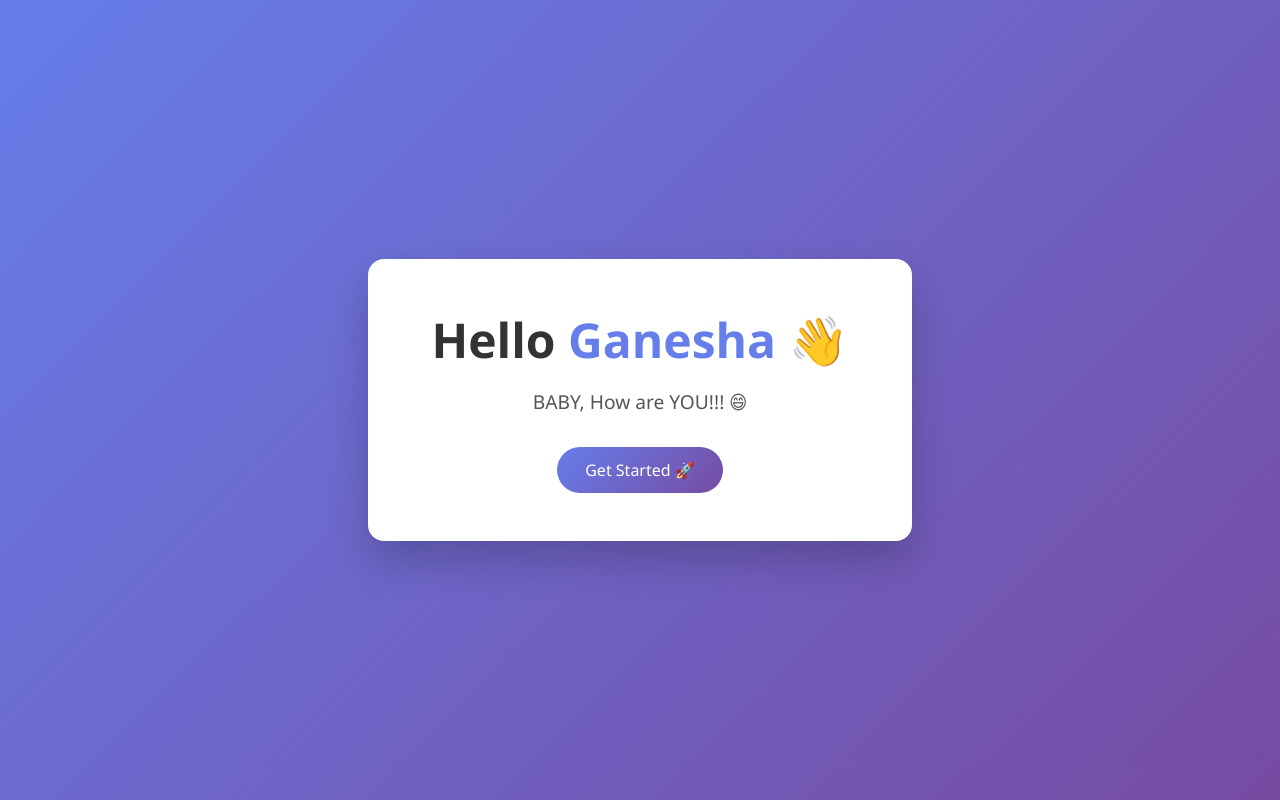
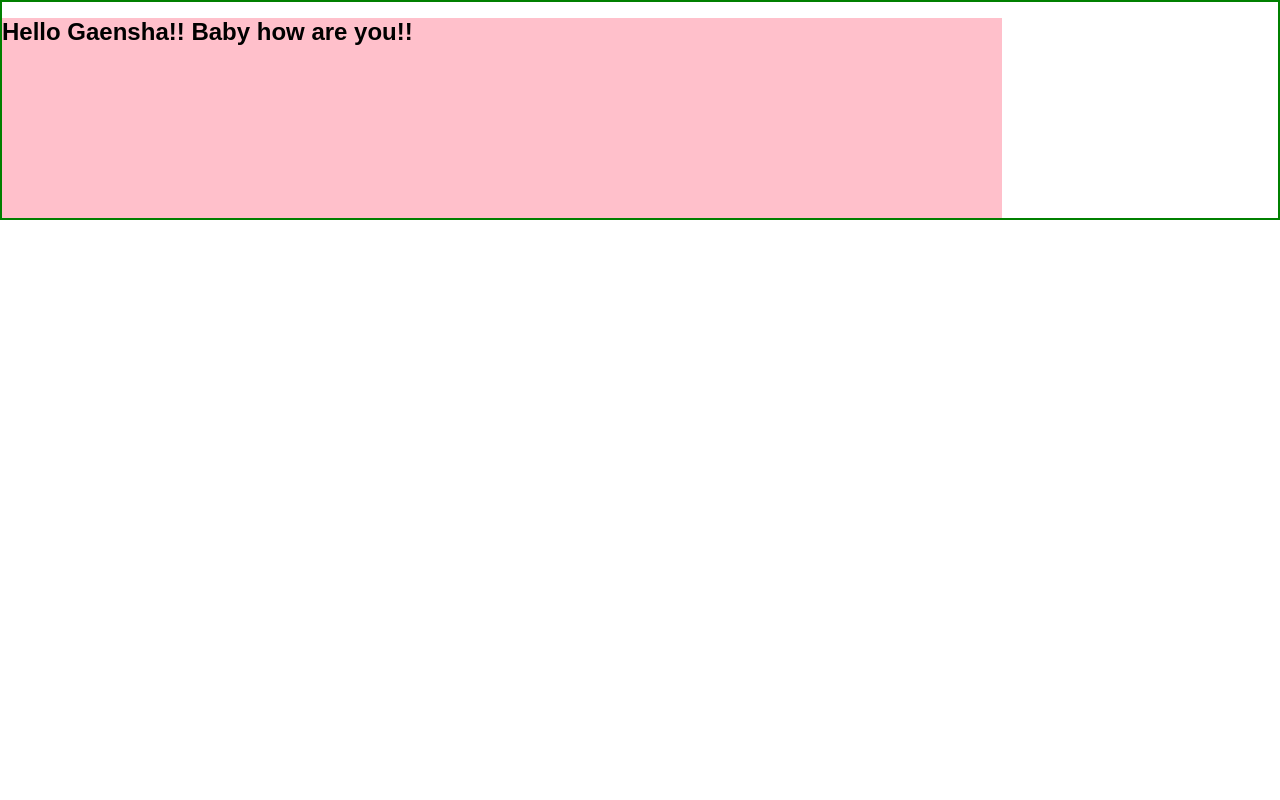
Before and after one commit to ganesha2208/AWS_FirstReact, a React (Create React App) app in the folder hello-ganesha/: page / in a window 1280 px wide. Built offline with nearby package versions, Linux system fonts and the light colour scheme.

Commit message:
css changes

```diff
--- a/hello-ganesha/src/App.css
+++ b/hello-ganesha/src/App.css
@@ -1,73 +1,18 @@
-/* Reset */
-* {
-  margin: 0;
-  padding: 0;
-  box-sizing: border-box;
-  font-family: 'Segoe UI', Tahoma, Geneva, Verdana, sans-serif;
-}
-
-/* Full screen gradient background */
-.app-container {
-  height: 100vh;
-  background: linear-gradient(135deg, #667eea, #764ba2);
-  display: flex;
-  align-items: center;
+.main-div
+{
+  height: 200px;
+  width: 1000px;
+  background: pink;
   justify-content: center;
 }
-
-/* Card */
-.card {
-  background: white;
-  padding: 3rem 4rem;
-  border-radius: 16px;
-  text-align: center;
-  box-shadow: 0 20px 40px rgba(0, 0, 0, 0.2);
-  animation: fadeIn 1s ease-in-out;
+.header1
+{
+  font-size: x-large;
+  font-family: Arial, Helvetica, sans-serif;
+  color: black;
 }
-
-/* Title */
-.title {
-  font-size: 3rem;
-  color: #333;
-  margin-bottom: 1rem;
+.uper-div
+{
+  justify-content: center;
+  border: 2px solid green;
 }
-
-.title span {
-  color: #667eea;
-}
-
-/* Subtitle */
-.subtitle {
-  font-size: 1.2rem;
-  color: #555;
-  margin-bottom: 2rem;
-}
-
-/* Button */
-.btn {
-  padding: 12px 28px;
-  font-size: 1rem;
-  border: none;
-  border-radius: 30px;
-  cursor: pointer;
-  background: linear-gradient(135deg, #667eea, #764ba2);
-  color: white;
-  transition: transform 0.3s, box-shadow 0.3s;
-}
-
-.btn:hover {
-  transform: translateY(-3px);
-  box-shadow: 0 10px 20px rgba(102, 126, 234, 0.5);
-}
-
-/* Animation */
-@keyframes fadeIn {
-  from {
-    opacity: 0;
-    transform: translateY(30px);
-  }
-  to {
-    opacity: 1;
-    transform: translateY(0);
-  }
-}
--- a/hello-ganesha/src/App.js
+++ b/hello-ganesha/src/App.js
@@ -1,23 +1,21 @@
-import './App.css';
+import React from 'react'
+import "./App.css"
 
-function App() {
+const App = () => {
   return (
-    <div className="app-container">
-      <div className="card">
-        <h1 className="title">
-          Hello <span>Ganesha</span> 👋
+    <div className='uper-div'>
+    <div className='main-div'>
+      <div>
+        <h1 className='header1'>
+          Hello Gaensha!!
+            Baby how are you!!
         </h1>
+      </div>
 
-        <p className="subtitle">
-          BABY, How are YOU!!! 😄
-        </p>
 
-        <button className="btn">
-          Get Started 🚀
-        </button>
-      </div>
     </div>
-  );
+    </div>
+  )
 }
 
-export default App;
+export default App
```
